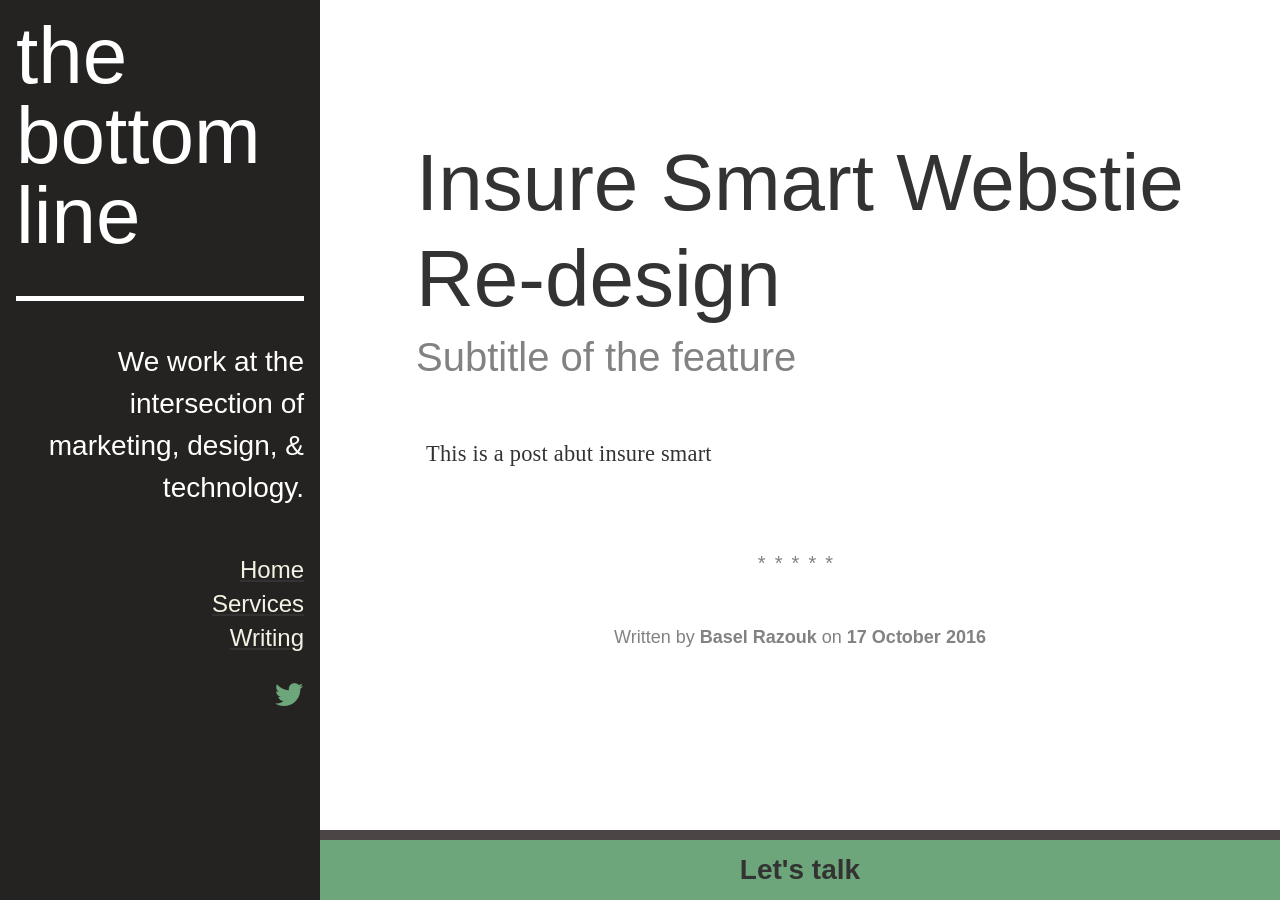
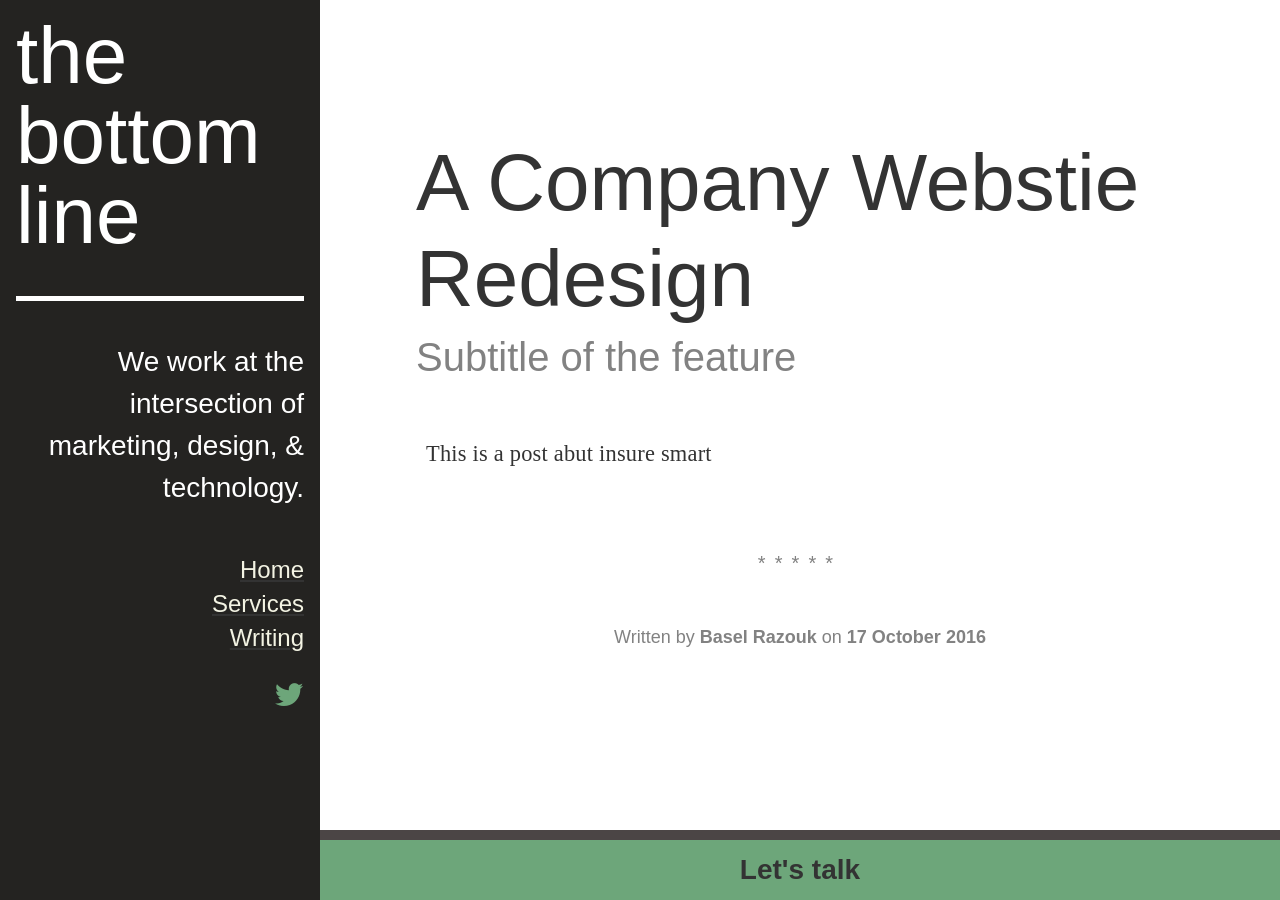
Before and after one commit to baselrazouk/bottomline, a Jekyll site: the page built from _posts/2020-08-10-portfolio-1.markdown, in a window 1280 px wide. Built offline with Jekyll 4.4.1, drawn with Linux system fonts in a browser that asks for light colours.

Commit message:
Update 2020-08-10-portfolio-1.markdown

```diff
--- a/_posts/2020-08-10-portfolio-1.markdown
+++ b/_posts/2020-08-10-portfolio-1.markdown
@@ -1,11 +1,11 @@
 ---
 layout: post
-title:  "Insure Smart Webstie Re-design"
+title:  "A Company Webstie Redesign"
 image: fatih-kgqu_qs3B78-unsplash.jpg
 subtitle: "Subtitle of the feature"
 date:   2016-10-17 08:00:00
 categories: [portfolio]
-excerpt: Insure Smart.
+excerpt: Redesign of a website
 tag: blog
 ---
 
```
